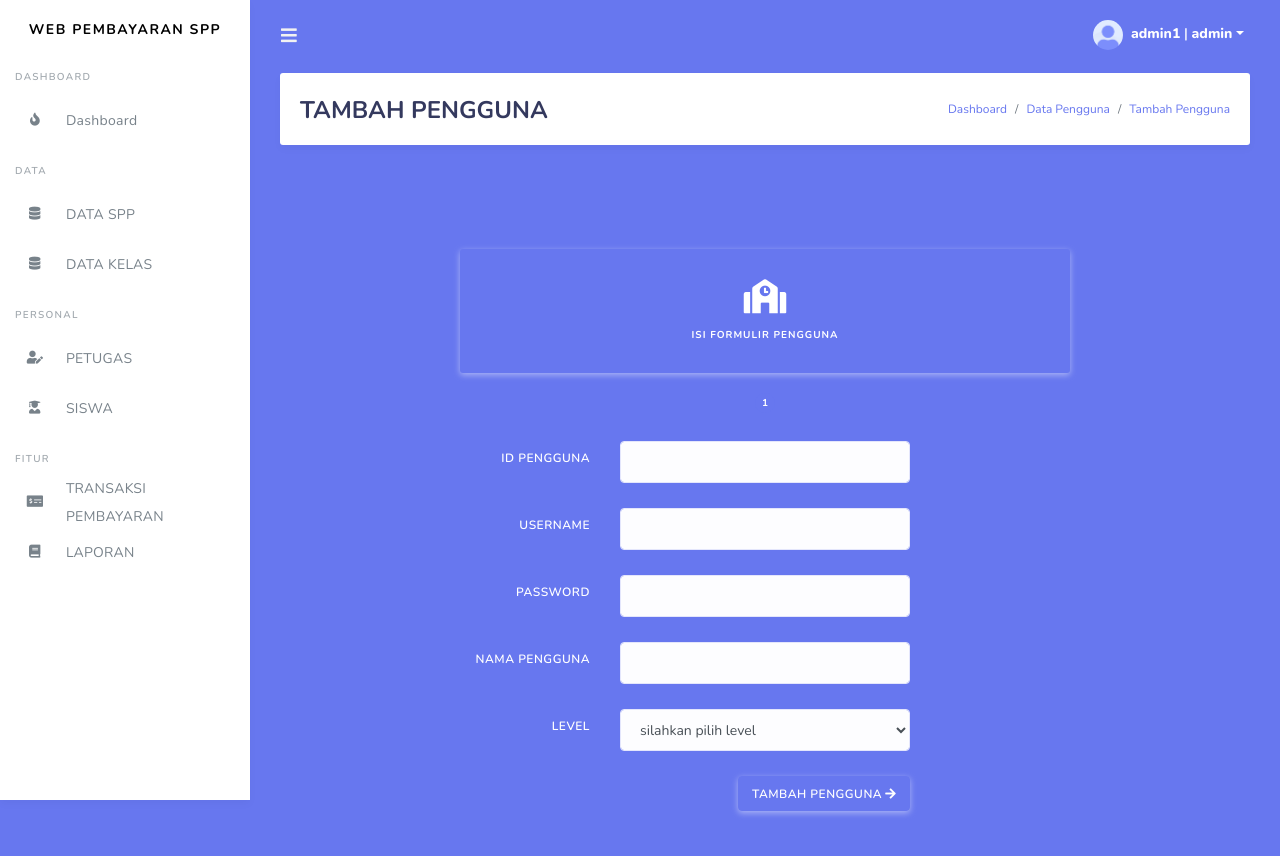
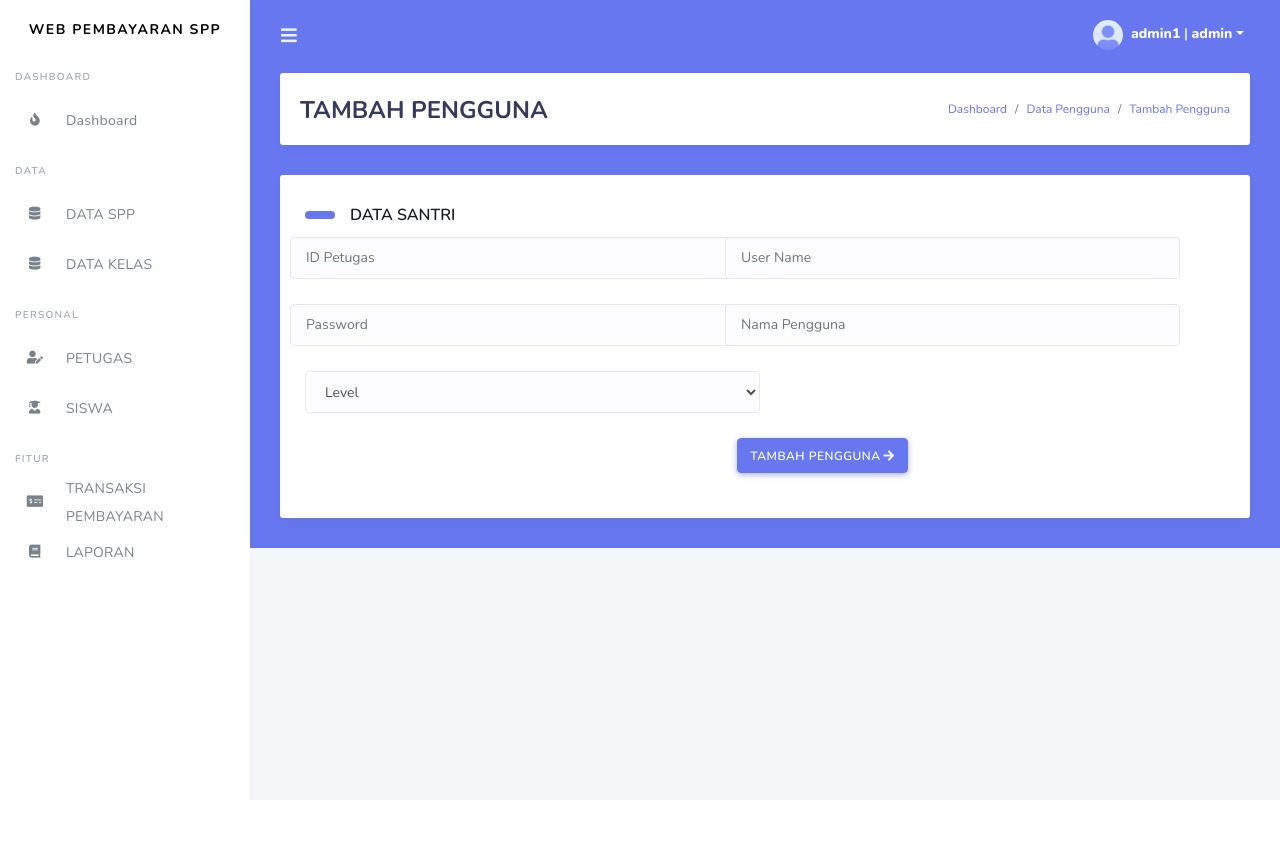
Before and after one commit to Syahrul0123/Aplikasi, a PHP site: page /tambah_petugas.php in a window 1280 px wide. After the commit the page ends 800 px from the top, so only its background shows below. Run offline with PHP 8.4, Linux system fonts and the light colour scheme; a user stored in the database is signed in; data comes from the database, SQL or seed files in the repository; some libraries are stand-ins or nearby versions.

Commit message:
Tambah Pengguna

```diff
--- a/koneksi.php
+++ b/koneksi.php
@@ -1,5 +1,5 @@
 <?php
-$koneksi = mysqli_connect("localhost", "root", "admin123", "aplikasi");
+$koneksi = mysqli_connect("localhost", "root", "", "aplikasi");
 
 // Check connection
 if (mysqli_connect_errno()) {
--- a/tambah_petugas.php
+++ b/tambah_petugas.php
@@ -28,54 +28,25 @@
           <div class="row">
             <div class="col-12">
               <div class="card">
+                <div class="card-body">
+                  <form class="wizard-content mt-2" method="post" action="proses_tambahsiswa.php">
+                    <div class="section-title mt-0">DATA SANTRI</div>
+                    <div class="form-row">
+                    <div class="form-group row col-md-6">
+                      <input type="text" name="id_petugas" class="form-control" placeholder="ID Petugas">
                     </div>
-                  <div class="card-body bg-primary">
-                    <div class="row mt-4">
-                      <div class="col-12 col-lg-8 offset-lg-2">
-                        <div class="wizard-steps">
-                          <div class="wizard-step wizard-step-active">
-                            <div class="wizard-step-icon">
-                              <i class="fas fa-school"></i>
+                    <div class="form-group row col-md-6">
+                      <input type="text" name="username" class="form-control" placeholder="User Name">
                     </div>
-                            <div class="wizard-step-label">
-                              Isi Formulir pengguna
+                    <div class="form-group row col-md-6">
+                      <input type="text" name="password" class="form-control" placeholder="Password">
                     </div>
+                    <div class="form-group row col-md-6">
+                      <input type="text" name="nama_petugas" class="form-control" placeholder="Nama Pengguna">
                     </div>
-                        </div>
-                      </div>
-                    </div>
-
-                    <form class="wizard-content mt-2" method="post" action="proses_tambahpetugas.php">
-                      <div class="wizard-pane">
-                        <div class="form-group row align-items-center">
-                          <label class="col-md-4 text-md-right text-white">ID PENGGUNA</label>
-                          <div class="col-lg-4 col-md-6">
-                            <input type="text" name="id_petugas" class="form-control">
-                          </div>
-                        </div>
-                        <div class="form-group row align-items-center">
-                          <label class="col-md-4 text-md-right text-white">USERNAME</label>
-                          <div class="col-lg-4 col-md-6">
-                            <input type="text" name="username" class="form-control">
-                          </div>
-                        </div>
-                        <div class="form-group row align-items-center">
-                          <label class="col-md-4 text-md-right text-white">PASSWORD</label>
-                          <div class="col-lg-4 col-md-6">
-                            <input type="text" name="password" class="form-control">
-                          </div>
-                        </div>
-                        <div class="form-group row align-items-center">
-                          <label class="col-md-4 text-md-right text-white">NAMA PENGGUNA</label>
-                          <div class="col-lg-4 col-md-6">
-                            <input type="text" name="nama_petugas" class="form-control">
-                          </div>
-                        </div>
-                        <div class="form-group row align-items-center">
-                          <label class="col-md-4 text-md-right text-white">LEVEL</label>
-                          <div class="col-lg-4 col-md-6">
-                            <select type="text" name="level" class="form-control">
-                            <option value="not_option"> silahkan pilih level</option>
+                    <div class="form-group col-md-6">
+                      <select class="form-control" name="level">
+                          <option value="not_option">Level</option>
                           <?php
                                   // jalankan query untuk menampilkan semua data diurutkan berdasarkan
                                   $query = "SELECT * FROM petugas ORDER BY level ASC";
```
Also changed, not shown: tambah_siswa.php (+38 -4 lines). Lines whose indentation alone changed are shown as unchanged.
